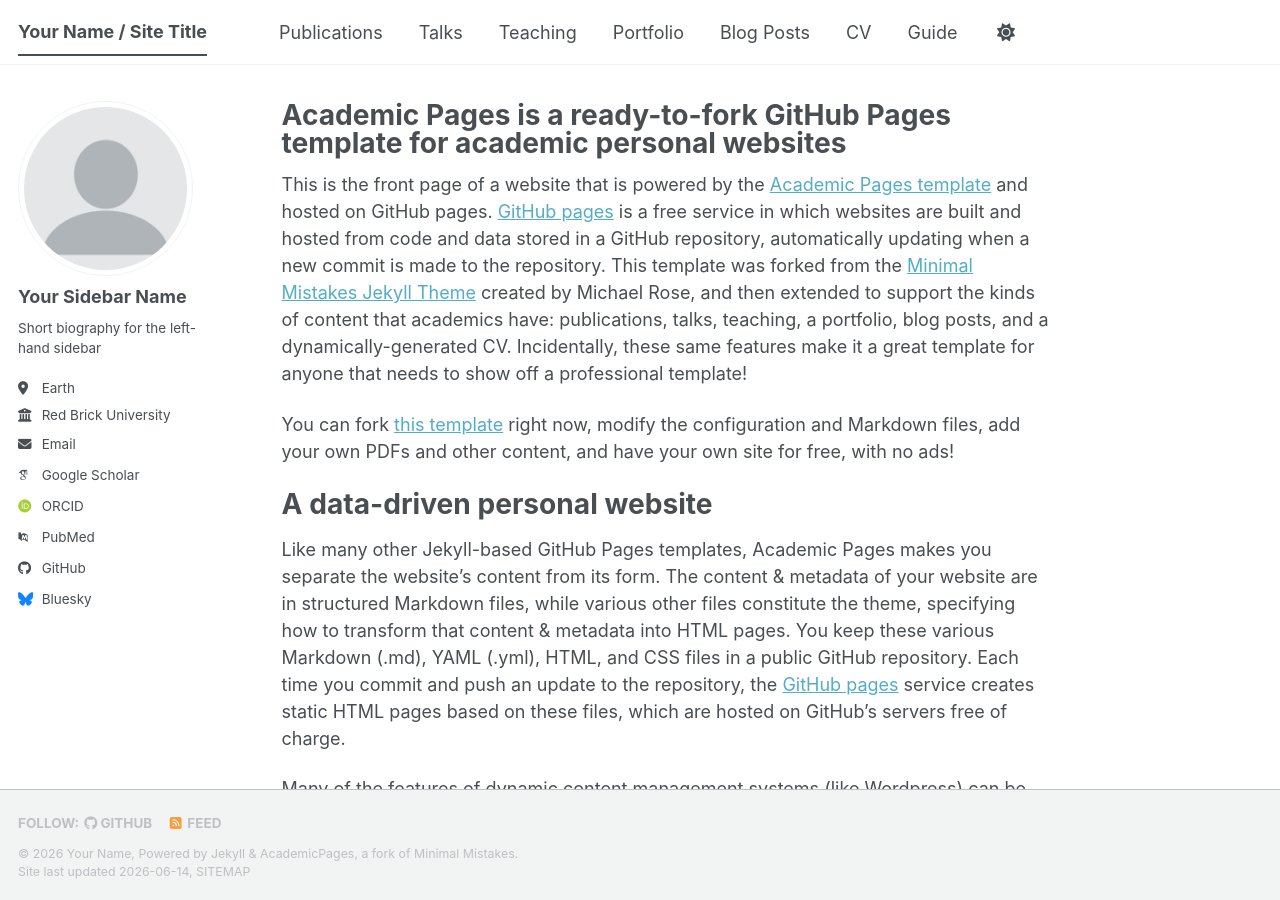
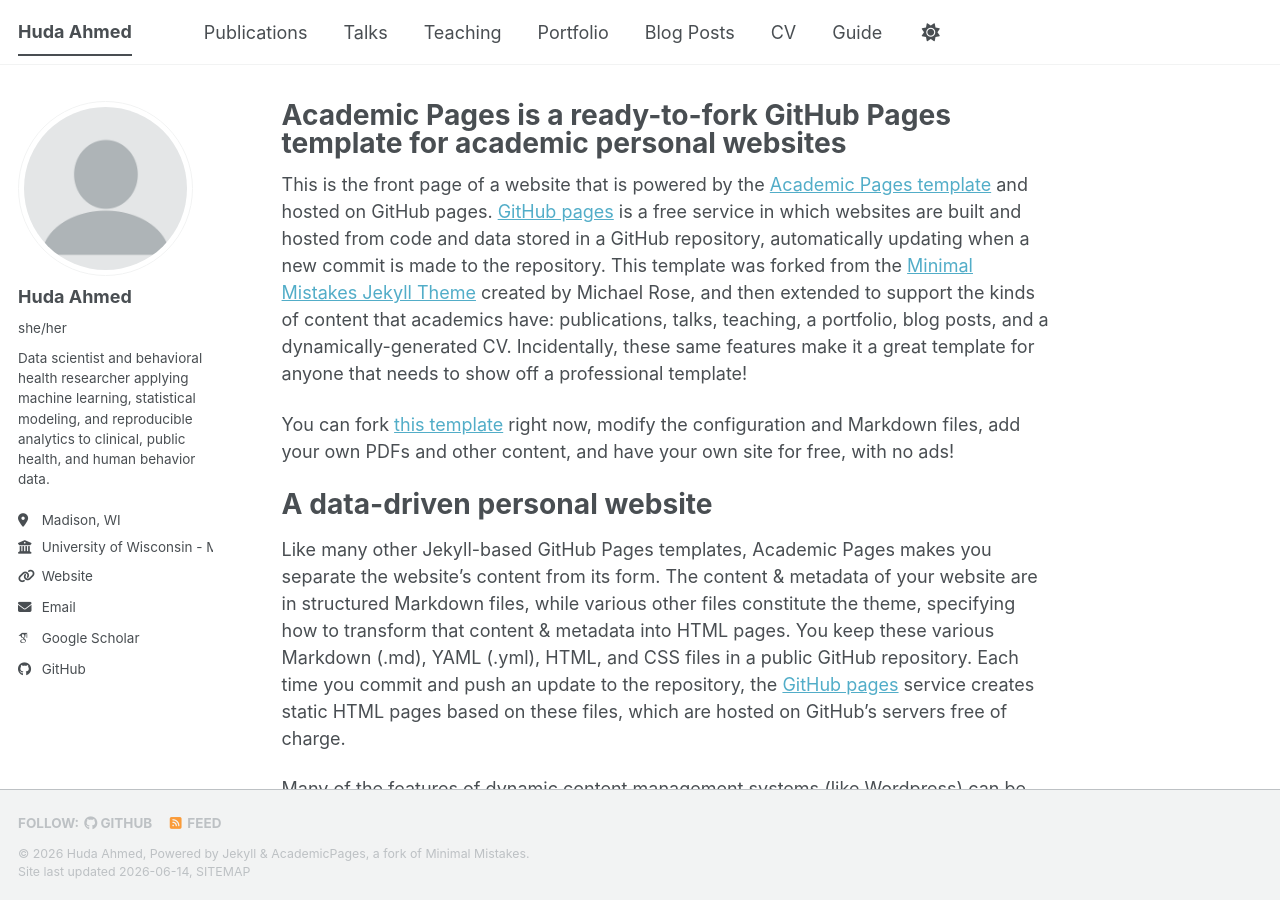
Before and after one commit to hudxhl/hudxhl.github.io, a Jekyll site: the page built from _pages/about.md, in a window 1280 px wide and 900 px high. Built offline with Jekyll 4.4.1, drawn with Linux system fonts in a browser that asks for light colours; some web fonts are replaced; a script bundle is joined from its source files by our own code; library files that are not in the unit come from our copies.

Commit message:
Update _config.yml

```diff
--- a/_config.yml
+++ b/_config.yml
@@ -9,14 +9,14 @@
 # Basic Site Settings
 locale                   : "en-US"
 site_theme               : "default" # The available themes options are "default", "air", "sunrise", "mint", "dirt" and "contrast"
-title                    : "Your Name / Site Title"
+title                    : "Huda Ahmed"
 title_separator          : "-"
-name                     : &name "Your Name"
-description              : &description "Your Name's academic portfolio"   # Update this with a general description of your site, this is the default if not overridden by a page
-url                      : https://academicpages.github.io # The base hostname & protocol for your site e.g. "https://[your GitHub username].github.io",
+name                     : &name "Huda Ahmed"
+description              : &description "Huda Ahmed's data science portfolio"   # Update this with a general description of your site, this is the default if not overridden by a page
+url                      : "https://hudxhl.github.io" # The base hostname & protocol for your site e.g. "https://[your GitHub username].github.io",
                                                            # or if you already have some other page hosted on Github then use "https://[your GitHub username].github.io/[Your Repo Name]"
 baseurl                  : "" # the subpath of your site, e.g. "/blog"
-repository               : "academicpages/academicpages.github.io"
+repository               : "hudxhl/hudxhl.github.io"
 
 # Site Author - The following control what appear as part of the author content on the side bar.
 #               If a field is blank the icon and link will not appear, otherwise it will be shown.
@@ -24,24 +24,24 @@ repository               : "academicpages/academicpages.github.io"
 author:
   # Biographic information
   avatar           : "profile.png"
-  name             : "Your Sidebar Name"
-  pronouns         : # example: "she/her"
-  bio              : "Short biography for the left-hand sidebar"
-  location         : "Earth"
-  employer         : "Red Brick University"
-  uri              : # URL
-  email            : "none@example.org"
+  name             : "Huda Ahmed"
+  pronouns         : "she/her"
+  bio              : "Data scientist and behavioral health researcher applying machine learning, statistical modeling, and reproducible analytics to clinical, public health, and human behavior data."
+  location         : "Madison, WI"
+  employer         : "University of Wisconsin - Madison"
+  uri              : "https://hudxhl.github.io" # URL
+  email            : "hahmed22@wisc.edu"
 
   # Academic websites
   academia         : # URL
   arxiv            : # URL - Update with the correct link to your profile
-  googlescholar    : "https://scholar.google.com/citations?user=PS_CX0AAAAAJ"
+  googlescholar    : "https://scholar.google.com/citations?user=JKeH4V0AAAAJ&hl=en"
   inspire-hep      : # URL
   impactstory      : # URL
-  orcid            : "https://orcid.org/yourorcidurl"
+  orcid            : # URL
   semantic         : # URL
   ssrn             : # URL
-  pubmed           : "https://www.ncbi.nlm.nih.gov/pubmed/?term=john+snow"
+  pubmed           : # URL
   researchgate     : # URL
   scopus           : # URL
   zotero           : # URL
@@ -51,13 +51,13 @@ author:
   bitbucket        : # Username - Update with your username on the site
   codepen          : # Username
   dribbble         : # Username
-  github           : "academicpages"
+  github           : "hudxhl"
   kaggle           : # Username
   stackoverflow    : # User number or user number and name (i.e., use "1" or "1/jeff-atwood")
 
   # Social media
   artstation       : # Username
-  bluesky          : "bsky.app" # Replace this with you Bluesky username
+  bluesky          : # Username
   facebook         : # Username
   flickr           : # Username
   foursquare       : # Username
@@ -84,8 +84,6 @@ author:
 
 # Publication Category - The following the list of publication categories and their headings
 publication_category:
-  books:
-    title: 'Books'
   manuscripts:
     title: 'Journal Articles'
   conferences:
@@ -138,7 +136,7 @@ yandex_site_verification :
 
 # Social Sharing
 twitter:
-  username               : &twitter
+  username               :
 facebook:
   username               :
   app_id                 :
```
